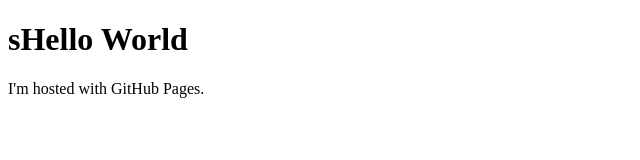
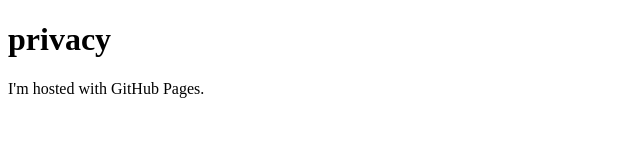
Before and after one commit to mkgames-info/privacypolicy, a plain HTML site: page index.html in a window 1280 px wide. Shown: the whole page, without its empty margins (0-640 px from the left). Drawn offline with Linux system fonts and the light colour scheme.

Commit message:
Update index.html

```diff
--- a/index.html
+++ b/index.html
@@ -1,7 +1,7 @@
 <!DOCTYPE html>
 <html>
 <body>
-<h1>sHello World</h1>
+<h1>privacy</h1>
 <p>I'm hosted with GitHub Pages.</p>
 </body>
 </html>
```
